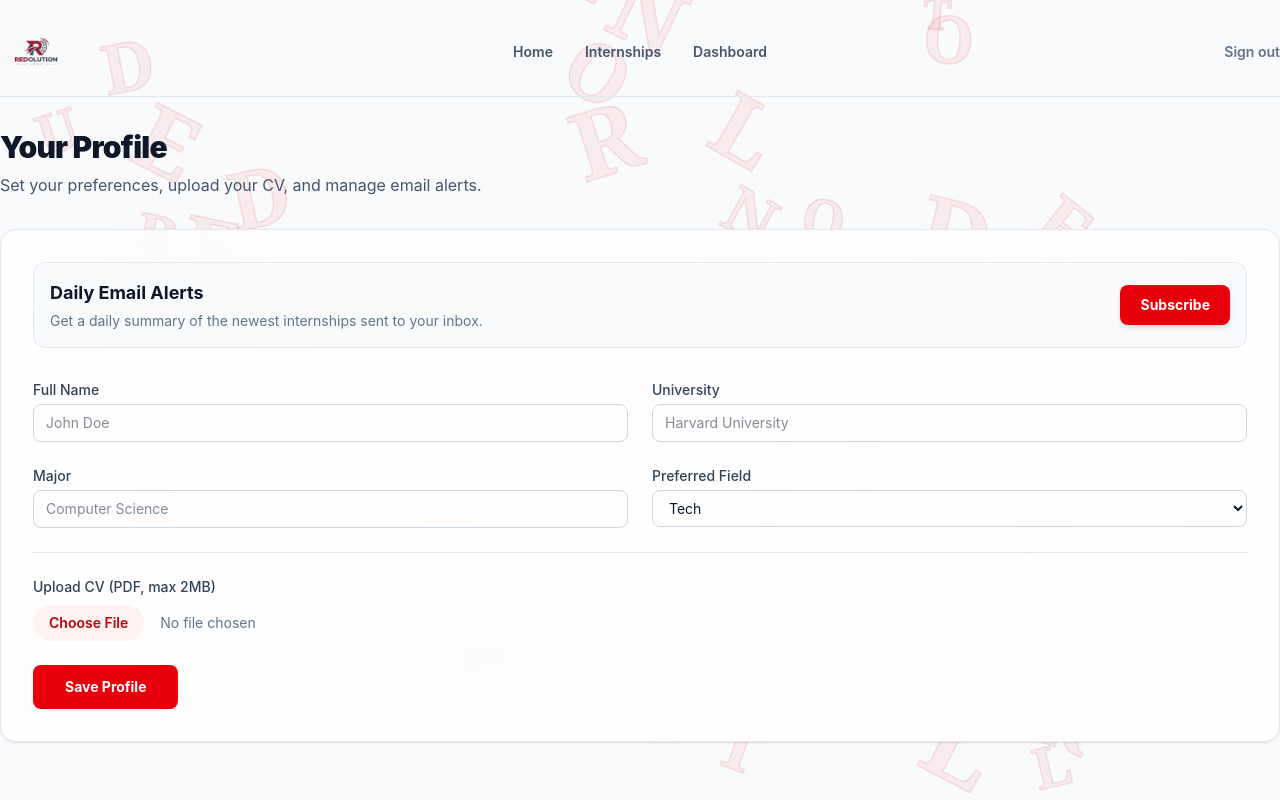
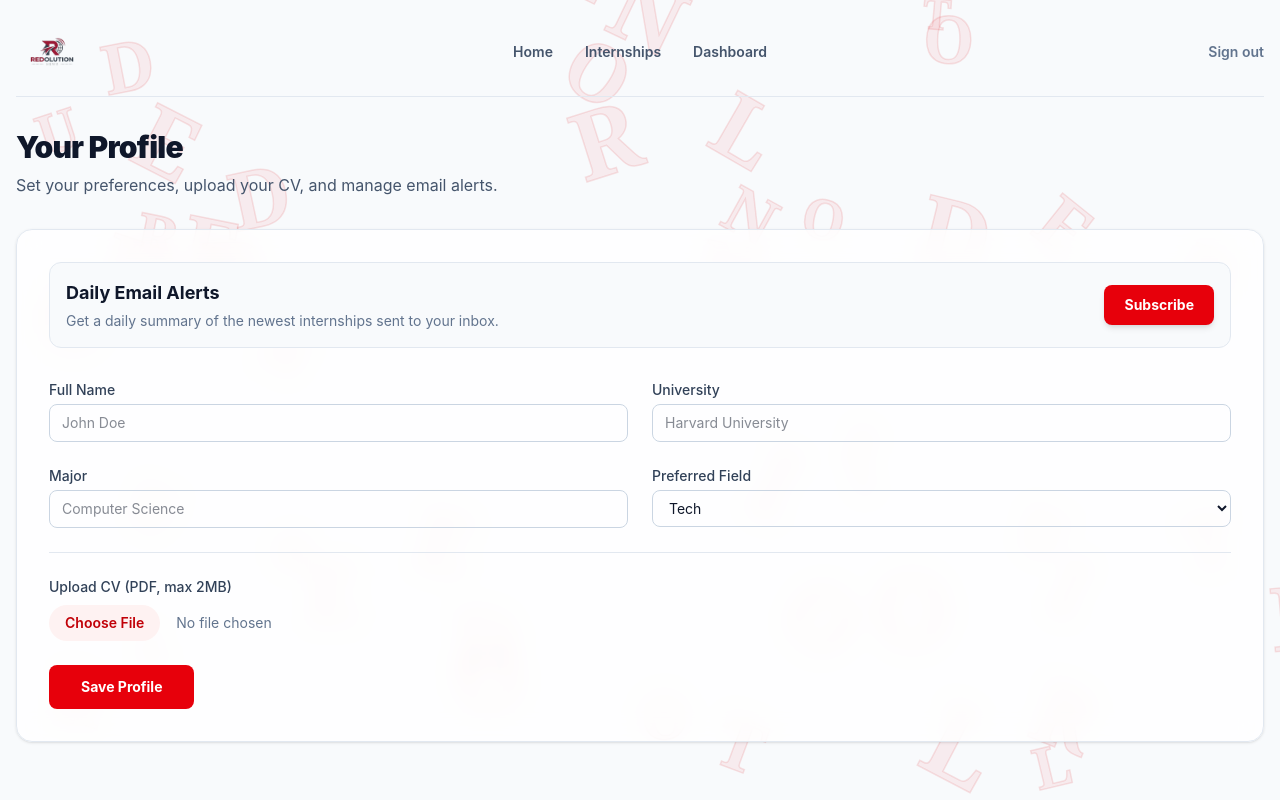
Before and after one commit to VortrewD/redolution, a Next.js app: page /profile in a window 1280 px wide. Built offline with nearby package versions, Linux system fonts and the light colour scheme; no server answers; the database is empty; sample sign-in values are in the browser's storage.

Commit message:
Made pages full width to match home page

```diff
--- a/src/app/profile/page.js
+++ b/src/app/profile/page.js
@@ -73,7 +73,8 @@ export default function Profile() {
   if (status === "loading" || !session || loading) return <div className="min-h-screen flex items-center justify-center text-slate-500 font-bold">Loading...</div>;
 
   return (
-    <main className="min-h-screen w-full relative bg-slate-50 text-slate-900 py-8">
+
+<main className="min-h-screen w-full relative bg-slate-50 px-4 py-8">
       <FloatingLetters />
 
       <header className="flex flex-wrap items-center justify-between gap-4 border-b border-slate-200 pb-6 mb-8 relative z-10">
```
